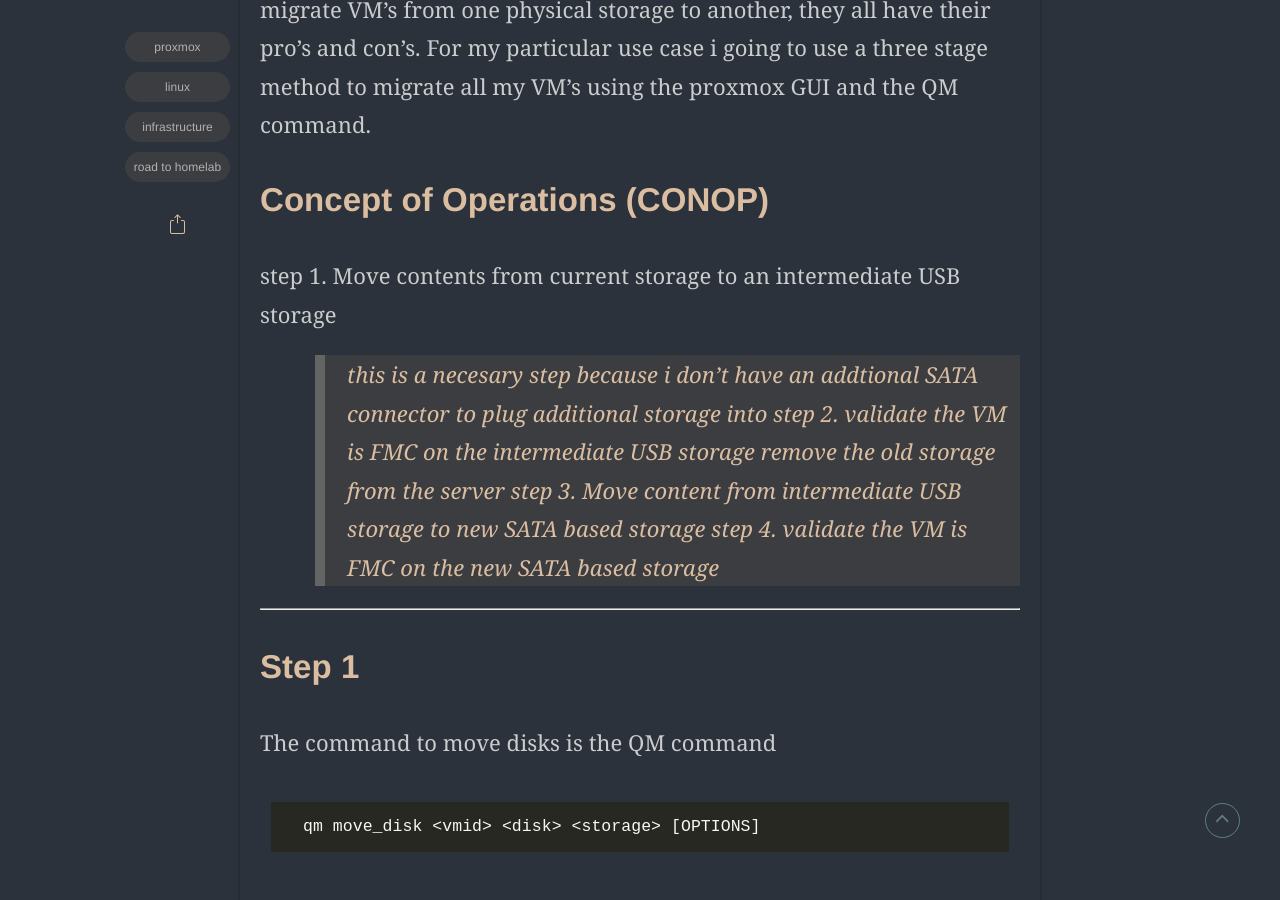
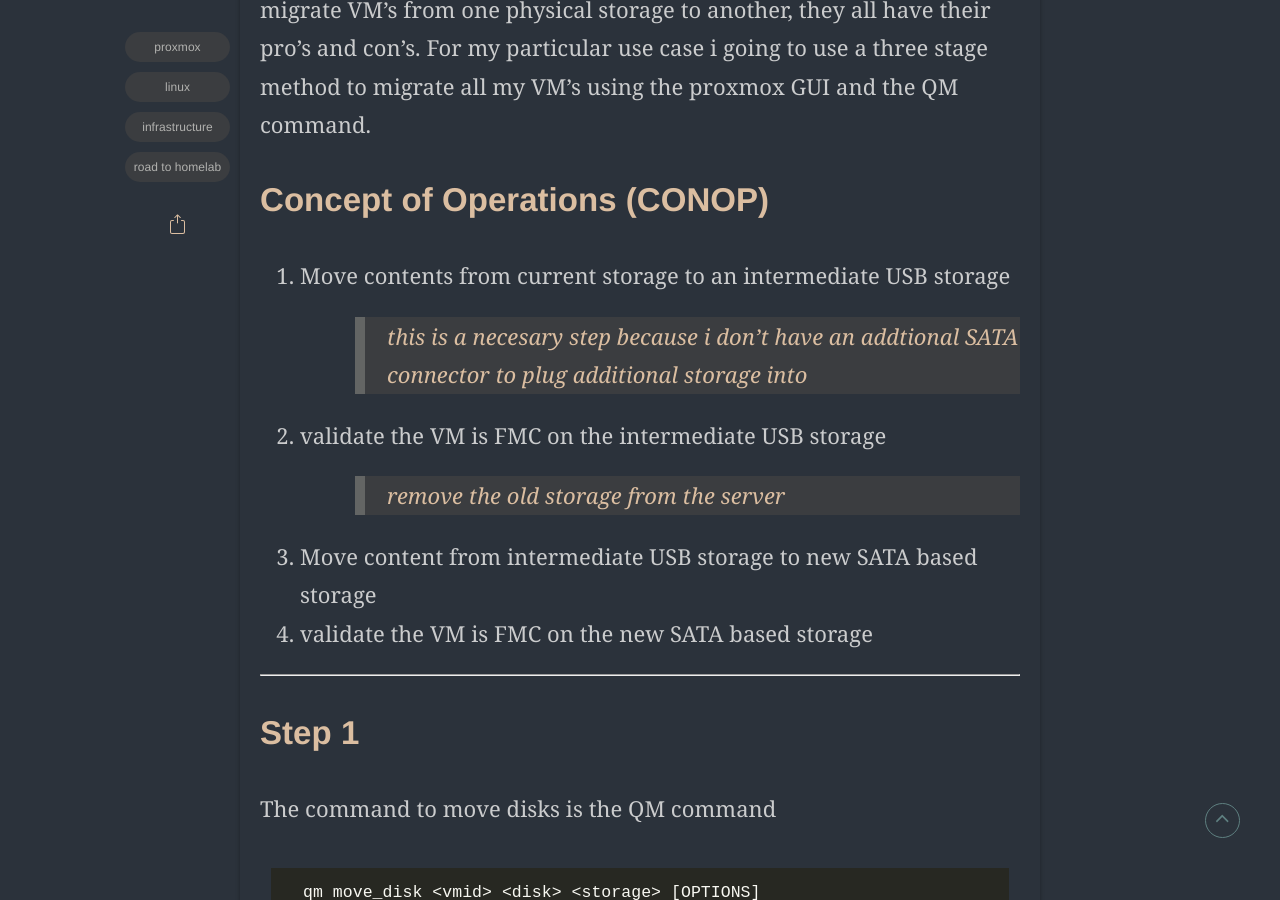
Before and after one commit to scottiepowell/gh-pages-blog.github.io, a Jekyll site: the page built from _posts/2022-06-23-moving-disks-with-qm-command.md.md, in a window 1280 px wide and 900 px high, scrolled down 1252 px. Built offline with Jekyll 4.4.1, drawn with Linux system fonts in a browser that asks for light colours; some web fonts are replaced; comment, search, counter and statistics services are not loaded.

Commit message:
Update 2022-06-23-moving-disks-with-qm-command.md.md

```diff
--- a/_posts/2022-06-23-moving-disks-with-qm-command.md.md
+++ b/_posts/2022-06-23-moving-disks-with-qm-command.md.md
@@ -13,12 +13,12 @@ description: "Moving vm's with the qm command"
 I recently bought some new HDD's, a much needed storage upgrade for my proxmox cluster, i've been running into storage issues in my current configuration.  I've got a 1TB HDD that is hosting all my VM's, LXC's and images for my primary node.  I've researched a few different ways to migrate VM's from one physical storage to another, they all have their pro's and con's.  For my particular use case i going to use a three stage method to migrate all my VM's using the proxmox GUI and the QM command.
 
 ## Concept of Operations (CONOP)
-step 1. Move contents from current storage to an intermediate USB storage
+1. Move contents from current storage to an intermediate USB storage
    > this is a necesary step because i don't have an addtional SATA connector to plug additional storage into
-step 2. validate the VM is FMC on the intermediate USB storage
+2. validate the VM is FMC on the intermediate USB storage
    > remove the old storage from the server
-step 3. Move content from intermediate USB storage to new SATA based storage
-step 4. validate the VM is FMC on the new SATA based storage
+3. Move content from intermediate USB storage to new SATA based storage
+4. validate the VM is FMC on the new SATA based storage
 
 ___
 
```
